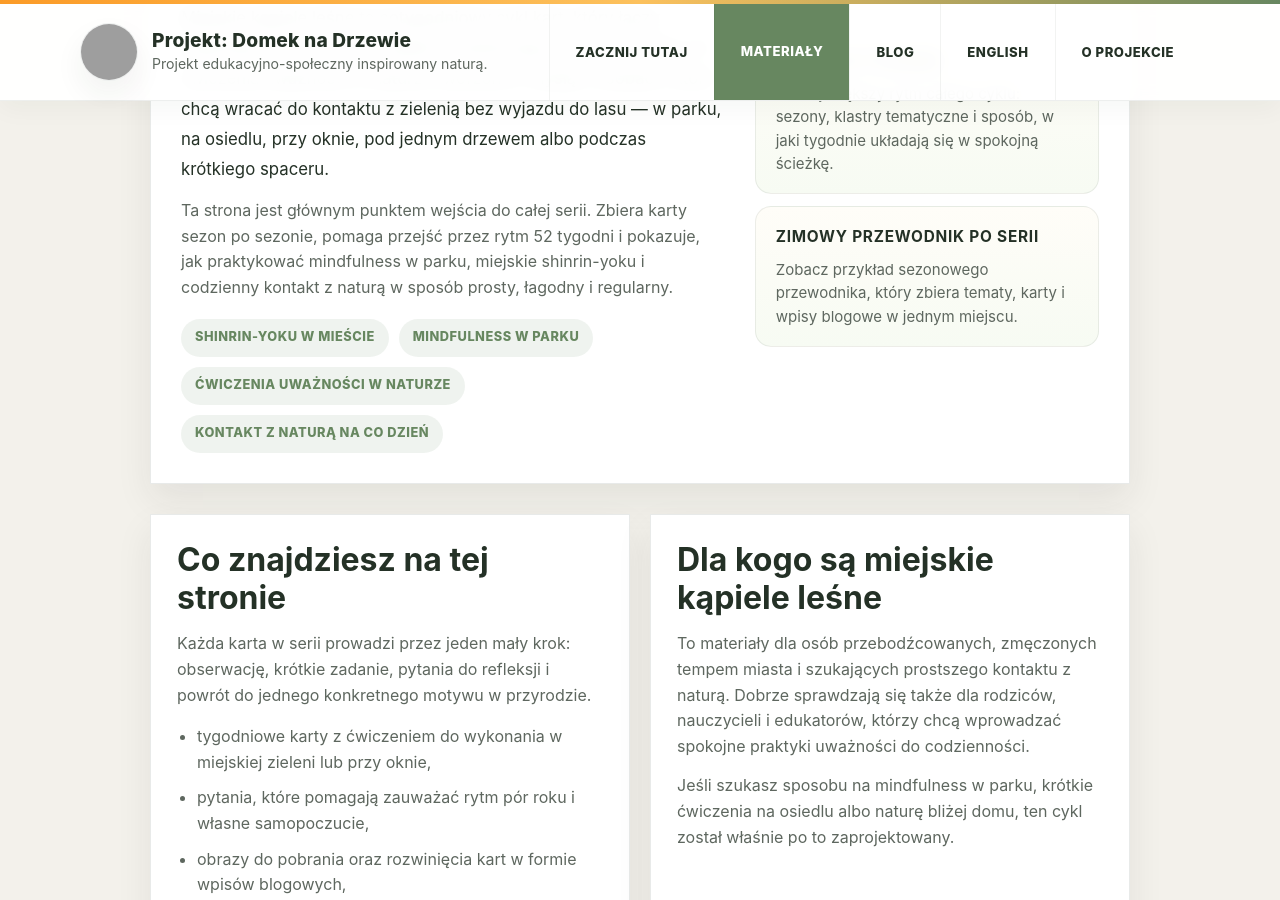
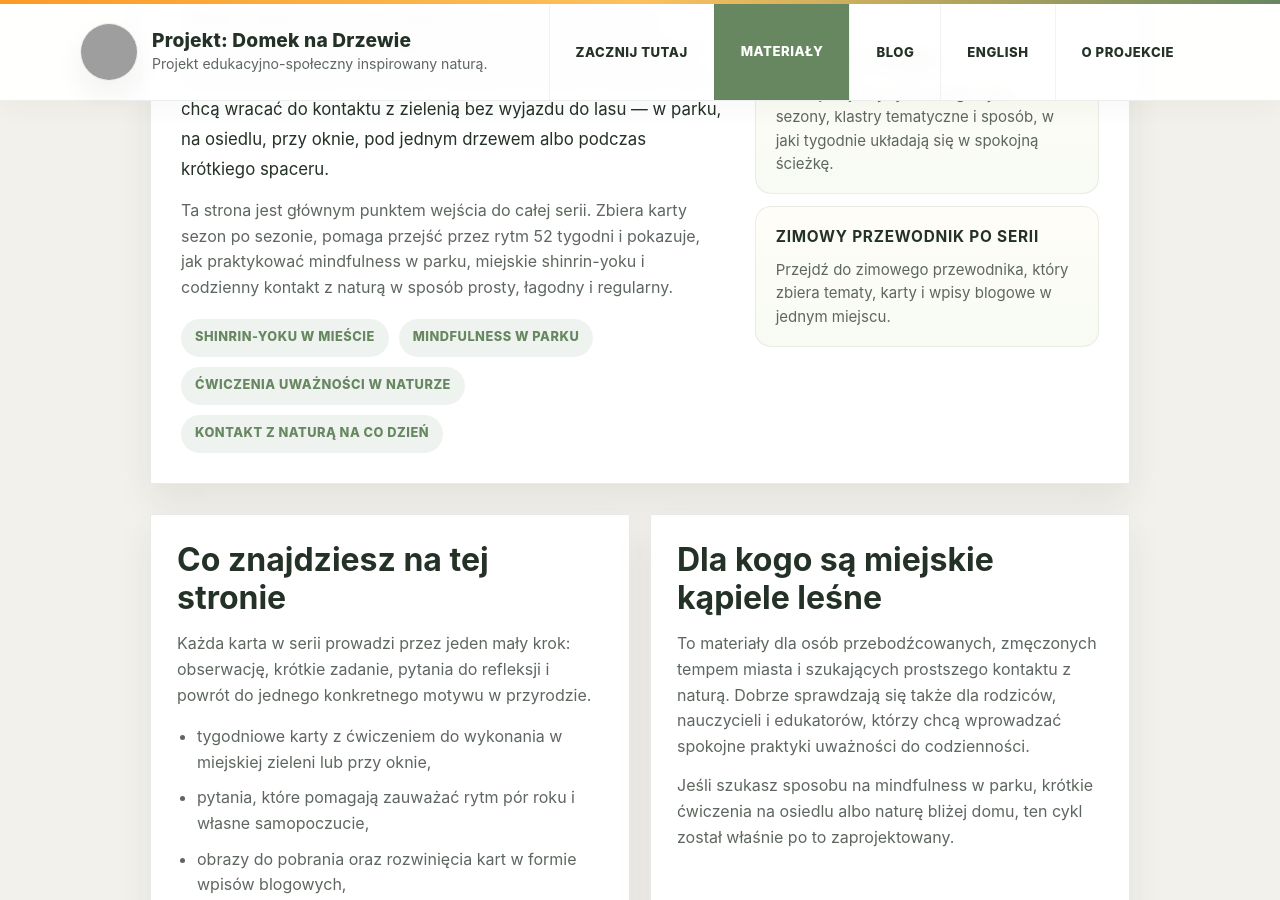
Before and after one commit to akonkia/domeknadrzewie, a Jekyll site: the page materialy/kapiele_miejskie/index.html, which Jekyll copies as it is, in a window 1280 px wide and 900 px high, scrolled down 631 px. Built offline with Jekyll 4.4.1, drawn with Linux system fonts in a browser that asks for light colours; grey boxes are pictures that could not be loaded.

Commit message:
Polish winter guide teaser copy

```diff
--- a/en/materials/urban-bathing/index.html
+++ b/en/materials/urban-bathing/index.html
@@ -452,7 +452,7 @@
           </a>
           <a class="series-link-card" href="/en/winter-mindfulness-cards-a-guide-to-themes-practices-and-materials/">
             <strong>Winter guide</strong>
-            <span>Open a seasonal guide that gathers one part of the series, related blog posts, and the main themes in one place.</span>
+            <span>Go to the winter guide, which gathers the main themes, cards, and related blog posts in one place.</span>
           </a>
         </div>
       </div>
--- a/materialy/kapiele_miejskie/index.html
+++ b/materialy/kapiele_miejskie/index.html
@@ -453,7 +453,7 @@
           </a>
           <a class="series-link-card" href="/pl/zimowe-karty-uwaznosci-przewodnik-po-tematach-cwiczeniach-i-materialach/">
             <strong>Zimowy przewodnik po serii</strong>
-            <span>Zobacz przykład sezonowego przewodnika, który zbiera tematy, karty i wpisy blogowe w jednym miejscu.</span>
+            <span>Przejdź do zimowego przewodnika, który zbiera tematy, karty i wpisy blogowe w jednym miejscu.</span>
           </a>
         </div>
       </div>
```
